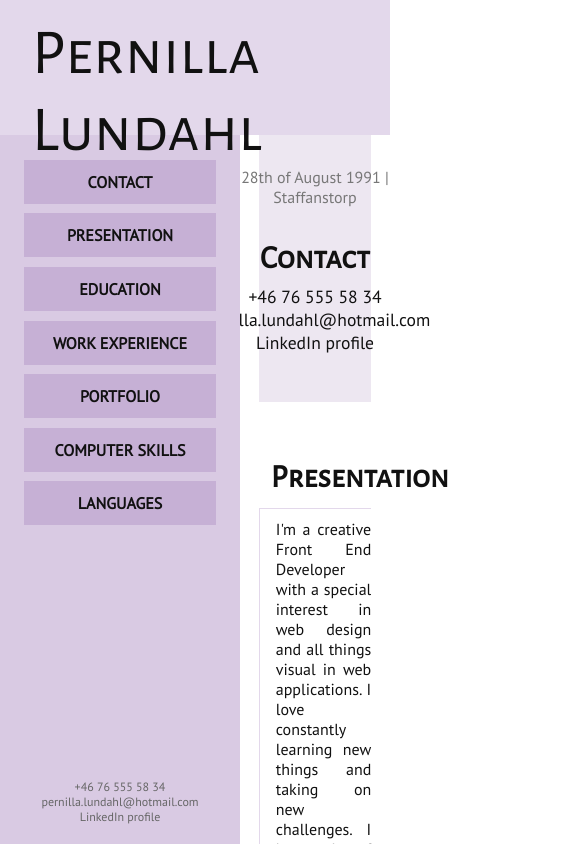
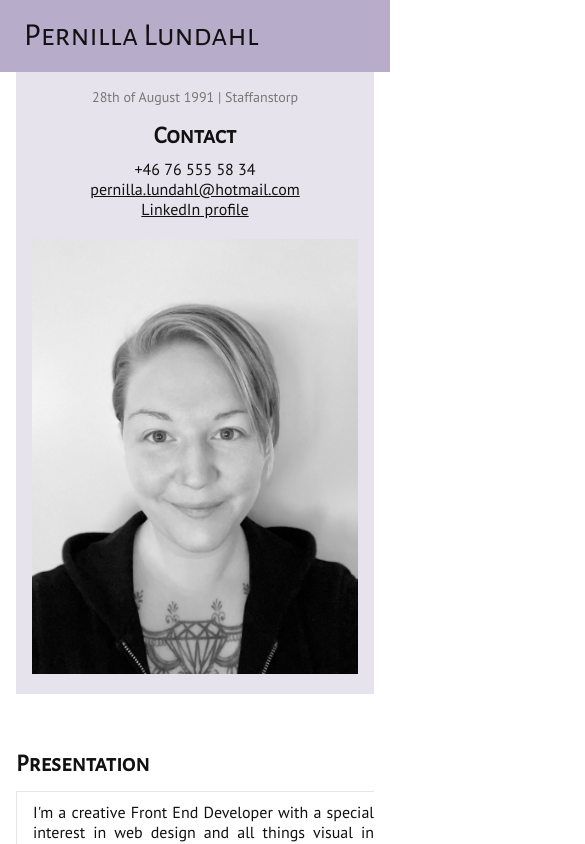
Before and after one commit to pernillafed/web-resume, a React (Vite) app: page / in a window 390 px wide. Shown: the top 844 px of the page, 585 px wide, since content can reach past the window. Built offline with nearby package versions, Linux system fonts and the light colour scheme.

Commit message:
update to mobile first

```diff
--- a/src/App.tsx
+++ b/src/App.tsx
@@ -1,30 +1,12 @@
 import HomePage from "./pages/home-page/HomePage";
 import Navbar from "./components/navbar/Navbar";
-import Sidebar from "./components/sidebar/Sidebar";
 import { useRef } from "react";
 
 const App = () => {
-  const presentationRef = useRef<HTMLHeadingElement>(null);
-  const educationRef = useRef<HTMLHeadingElement>(null);
-  const workRef = useRef<HTMLHeadingElement>(null);
-  const portfolioRef = useRef<HTMLHeadingElement>(null);
-  const computerRef = useRef<HTMLHeadingElement>(null);
-  const languagesRef = useRef<HTMLHeadingElement>(null);
-
-  const refs = {
-    presentationRef,
-    educationRef,
-    workRef,
-    portfolioRef,
-    computerRef,
-    languagesRef,
-  };
-
   return (
     <div className="App">
       <Navbar />
-      <Sidebar refs={refs} />
-      <HomePage refs={refs} />
+      <HomePage />
     </div>
   );
 };
--- a/src/components/content/Content.module.css
+++ b/src/components/content/Content.module.css
@@ -7,12 +7,12 @@
 }
 
 .content section h1 {
-  margin: 0 0 0.75rem 0.75rem;
+  margin: 0 0 0.75rem 0;
 }
 
 .subContent {
-  border-top: 0.065rem solid #e3d8eb;
-  border-left: 0.065rem solid #e3d8eb;
+  border-top: 0.065rem solid #e7e3ed;
+  border-left: 0.065rem solid #e7e3ed;
   margin-bottom: 1rem;
   padding: 0.65rem 0 0.5rem 1rem;
 }
@@ -41,17 +41,18 @@
   display: inline-block;
   color: #888;
   margin-bottom: 0.5rem;
+  font-size: 0.875rem;
 }
 
 .projects {
   display: grid;
-  grid-template-columns: repeat(3, 1fr);
-  column-gap: 1rem;
+  grid-template-columns: 1fr;
+  gap: 0.5rem;
   margin: 0.5rem 0 1.5rem 0;
 }
 
 .projects a {
-  background-color: #ede7f1;
+  background-color: #e7e3ed;
   text-decoration: none;
   color: #111;
   text-align: center;
@@ -60,11 +61,11 @@
 }
 
 .projects a:hover {
-  background-color: #f2edf5;
+  background-color: #dbd5e4;
 }
 
 .github {
-  color: #a684be;
+  color: #b7adca;
   text-decoration: none;
   font-weight: bold;
   letter-spacing: 0.1rem;
@@ -72,12 +73,12 @@
 }
 
 .github:hover {
-  color: #b497cb;
+  color: #a99dbf;
 }
 
 .skills {
   display: grid;
-  grid-template-columns: repeat(4, 1fr);
+  grid-template-columns: 1fr;
   gap: 1rem;
 }
 
--- a/src/components/content/Content.tsx
+++ b/src/components/content/Content.tsx
@@ -3,21 +3,17 @@ import { Refs } from "../../types";
 import { Sections } from "../../assets/sections";
 import resume from "../../assets/resume.json";
 
-interface ContentProps {
-  refs: Refs;
-}
-
-const Content = ({ refs }: ContentProps) => {
+const Content = () => {
   return (
     <div className={styles.content}>
       <section>
-        <h1 ref={refs.presentationRef}>{Sections.presentation}</h1>
+        <h1>{Sections.presentation}</h1>
         <div className={`${styles.subContent} ${styles.presentation}`}>
           <p>{resume.presentation.text}</p>
         </div>
       </section>
       <section>
-        <h1 ref={refs.educationRef}>{Sections.education}</h1>
+        <h1>{Sections.education}</h1>
         <div className={`${styles.subContent} ${styles.education}`}>
           {resume.education.map((entry) => (
             <div key={entry.title}>
@@ -31,7 +27,7 @@ const Content = ({ refs }: ContentProps) => {
         </div>
       </section>
       <section>
-        <h1 ref={refs.workRef}>{Sections.workExperience}</h1>
+        <h1>{Sections.workExperience}</h1>
         <div className={`${styles.subContent} ${styles.work}`}>
           {resume.workExperience.map((entry) => (
             <div key={entry.title}>
@@ -45,7 +41,7 @@ const Content = ({ refs }: ContentProps) => {
         </div>
       </section>
       <section>
-        <h1 ref={refs.portfolioRef}>{Sections.portfolio}</h1>
+        <h1>{Sections.portfolio}</h1>
         <div className={styles.subContent}>
           <div>
             <h2>Published projects</h2>
@@ -70,7 +66,7 @@ const Content = ({ refs }: ContentProps) => {
         </div>
       </section>
       <section>
-        <h1 ref={refs.computerRef}>{Sections.skills}</h1>
+        <h1>{Sections.skills}</h1>
         <div className={`${styles.subContent} ${styles.skills}`}>
           {resume.skills.map((entry) => (
             <div key={entry.category}>
@@ -85,7 +81,7 @@ const Content = ({ refs }: ContentProps) => {
         </div>
       </section>
       <section>
-        <h1 ref={refs.languagesRef}>{Sections.languages}</h1>
+        <h1>{Sections.languages}</h1>
         <div className={styles.subContent}>
           <ul className={styles.languages}>
             {resume.languages.map((language) => (
--- a/src/components/hero/Hero.module.css
+++ b/src/components/hero/Hero.module.css
@@ -1,27 +1,23 @@
 .hero {
-    background-color: #ede7f1;
-    padding: 2rem 3rem;
-    display: grid;
-    grid-template-columns: 4fr 1fr;
+  background-color: #e7e3ed;
+  padding: 1rem;
   text-align: center;
-    justify-content: center;
-    align-items: center;
 }
 
 .heroDescription {
-    padding-bottom: 1rem;
-    font-size: 1.1rem;
+  padding-bottom: 1.25rem;
 }
 
 .shortInfo {
   color: #777;
-    margin-bottom: 2rem;
-    font-size: 1rem;
+  margin-bottom: 1rem;
+  font-size: 0.875rem;
 }
 
 .contact {
   display: flex;
   flex-direction: column;
+  align-items: center;
 }
 
 .contactHeading {
@@ -29,13 +25,8 @@
 }
 
 .contactLink {
-    text-decoration: none;
   color: #111;
   transition: color 0.2s;
-}
-
-.contactLink:hover {
-    color: #444;
 }
 
 .heroPhoto {
--- a/src/components/navbar/Navbar.module.css
+++ b/src/components/navbar/Navbar.module.css
@@ -1,12 +1,12 @@
 .navbar {
-    background-color: #e3d8eb;
-    font-family: 'Alegreya Sans SC', sans-serif;
-    font-size: 4rem;
-    padding: 1rem 2rem;
-    position: fixed;
-    top: 0;
-    right: 0;
-    left: 0;
-    height: 16vh;
-    z-index: 2;
+  background-color: #b7adca;
+  font-family: "Alegreya Sans SC", sans-serif;
+  font-size: 2rem;
+  padding: 1rem 1.5rem;
+  position: fixed;
+  top: 0;
+  right: 0;
+  left: 0;
+  z-index: 2;
+  height: 4.5rem;
 }
--- a/src/components/sidebar/Sidebar.module.css
+++ /dev/null
@@ -1,54 +0,0 @@
-.sidebar {
-    background-color: #d9cae3;
-    width: 240px;
-    position: fixed;
-    top: 16vh;
-    bottom: 0;
-    left: 0;
-    z-index: 1;
-    display: flex;
-    flex-direction: column;
-    align-items: center;
-    justify-content: space-between;
-    padding: 1.25rem 0;
-}
-
-.navLinks {
-    width: 100%;
-    display: flex;
-    flex-direction: column;
-    align-items: center;
-}
-
-.navLinks div {
-    width: 80%;
-    background-color: #c6b0d5;
-    padding: 0.75rem;
-    margin: 0.3rem 0;
-    text-align: center;
-    font-weight: bold;
-    transition: background-color 0.2s;
-    text-transform: uppercase;
-}
-
-.navLinks div:hover {
-    background-color: #cebadc;
-    cursor: pointer;
-}
-
-.contact {
-    font-size: 0.75rem;
-    text-align: center;
-    color: #666;
-    display: flex;
-    flex-direction: column;
-}
-
-.contact a {
-    text-decoration: none;
-    color: #666;
-}
-
-.contact a:hover {
-    color: #888;
-}
--- a/src/components/sidebar/Sidebar.tsx
+++ /dev/null
@@ -1,70 +0,0 @@
-import styles from "./Sidebar.module.css";
-import { Refs } from "../../types";
-
-interface SidebarProps {
-  refs: Refs;
-}
-
-const Sidebar = ({ refs }: SidebarProps) => {
-  const customScroll = (verticalScrollValue: number) => {
-    window.scroll(0, verticalScrollValue - 15);
-  };
-
-  return (
-    <div className={styles.sidebar}>
-      <div className={styles.navLinks}>
-        <div onClick={() => customScroll(0)}>Contact</div>
-        <div
-          onClick={() =>
-            customScroll(refs.presentationRef.current?.offsetTop ?? 0)
-          }
-        >
-          Presentation
-        </div>
-        <div
-          onClick={() =>
-            customScroll(refs.educationRef.current?.offsetTop ?? 0)
-          }
-        >
-          Education
-        </div>
-        <div onClick={() => customScroll(refs.workRef.current?.offsetTop ?? 0)}>
-          Work experience
-        </div>
-        <div
-          onClick={() =>
-            customScroll(refs.portfolioRef.current?.offsetTop ?? 0)
-          }
-        >
-          Portfolio
-        </div>
-        <div
-          onClick={() => customScroll(refs.computerRef.current?.offsetTop ?? 0)}
-        >
-          Computer skills
-        </div>
-        <div
-          onClick={() =>
-            customScroll(refs.languagesRef.current?.offsetTop ?? 0)
-          }
-        >
-          Languages
-        </div>
-      </div>
-      <div className={styles.contact}>
-        <p>+46 76 555 58 34</p>
-        <a href="mailto:pernilla.lundahl@hotmail.com">
-          pernilla.lundahl@hotmail.com
-        </a>
-        <a
-          target="_blank"
-          href="https://www.linkedin.com/in/pernilla-lundahl-80b391244"
-        >
-          LinkedIn profile
-        </a>
-      </div>
-    </div>
-  );
-};
-
-export default Sidebar;
--- a/src/index.css
+++ b/src/index.css
@@ -1,5 +1,5 @@
-@import url('https://fonts.googleapis.com/css2?family=PT+Sans&display=swap');
-@import url('https://fonts.googleapis.com/css2?family=Alegreya+Sans+SC&display=swap');
+@import url("https://fonts.googleapis.com/css2?family=PT+Sans&display=swap");
+@import url("https://fonts.googleapis.com/css2?family=Alegreya+Sans+SC&display=swap");
 
 * {
   box-sizing: border-box;
@@ -8,18 +8,18 @@
 }
 
 body {
-    font-family: 'PT Sans', sans-serif;
+  font-family: "PT Sans", sans-serif;
   height: 100vh;
   color: #111;
 }
 
 h1 {
-    font-family: 'Alegreya Sans SC', sans-serif;
-    font-size: 2rem;
+  font-family: "Alegreya Sans SC", sans-serif;
+  font-size: 1.5rem;
 }
 
 h2 {
-    font-family: 'Alegreya Sans SC', sans-serif;
-    font-size: 1.25rem;
+  font-family: "Alegreya Sans SC", sans-serif;
+  font-size: 1.125rem;
   margin-bottom: 0.25rem;
 }
--- a/src/pages/home-page/HomePage.module.css
+++ b/src/pages/home-page/HomePage.module.css
@@ -1,12 +1,4 @@
 .homePage {
-    width: calc(100% - 240px);
-    height: 84vh;
-    position: absolute;
-    bottom: 0;
-    right: 0;
+  padding-top: 4.5rem;
+  padding-inline: 1rem;
 }
-
-.homePageContainer {
-    width: 75%;
-    margin: 0 auto;
-}
--- a/src/pages/home-page/HomePage.tsx
+++ b/src/pages/home-page/HomePage.tsx
@@ -1,18 +1,13 @@
 import Content from "../../components/content/Content";
 import Hero from "../../components/hero/Hero";
 import styles from "./HomePage.module.css";
-import { Refs } from "../../types";
 
-interface HomePageProps {
-  refs: Refs;
-}
-
-const HomePage = ({ refs }: HomePageProps) => {
+const HomePage = () => {
   return (
     <div className={styles.homePage}>
       <div className={styles.homePageContainer}>
         <Hero />
-        <Content refs={refs} />
+        <Content />
       </div>
     </div>
   );
```
Lines whose indentation alone changed are shown as unchanged.
